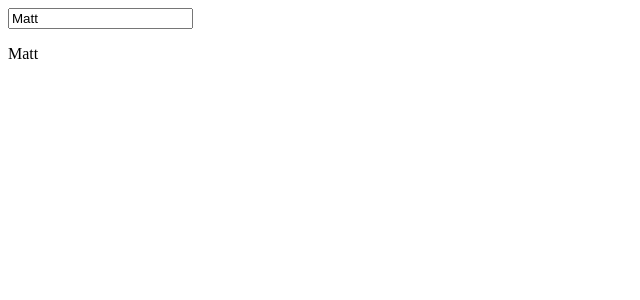
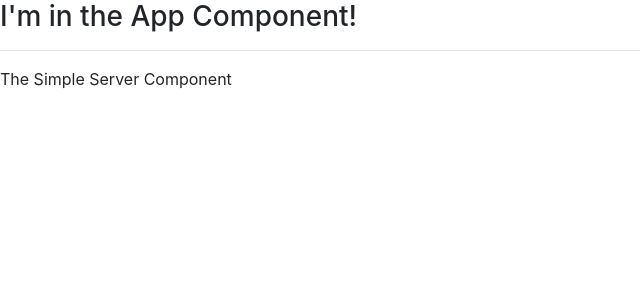
Before and after one commit to mallenswe/Angular-Learning, an Angular app in the folder my-first-app/: page / in a window 1280 px wide. Shown: the top 300 px of the page, without its empty margins (0-640 px from the left). Built offline with nearby package versions, Linux system fonts and the light colour scheme.

Commit message:
Server Component
Creating the initial server component

```diff
--- a/my-first-app/angular.json
+++ b/my-first-app/angular.json
@@ -24,6 +24,7 @@
               "src/assets"
             ],
             "styles": [
+              "node_modules/bootstrap/dist/css/bootstrap.min.css",
               "src/styles.css"
             ],
             "scripts": []
--- a/my-first-app/package.json
+++ b/my-first-app/package.json
@@ -19,6 +19,7 @@
     "@angular/platform-browser": "~8.2.13",
     "@angular/platform-browser-dynamic": "~8.2.13",
     "@angular/router": "~8.2.13",
+    "bootstrap": "^4.3.1",
     "rxjs": "~6.4.0",
     "tslib": "^1.10.0",
     "zone.js": "~0.9.1"
--- a/my-first-app/src/app/app.component.html
+++ b/my-first-app/src/app/app.component.html
@@ -1,2 +1,3 @@
-<input type="text" [(ngModel)]="name">
-<p>{{ name }}</p>
+<h3>I'm in the App Component!</h3>
+<hr>
+<app-server></app-server>
--- a/my-first-app/src/app/app.component.ts
+++ b/my-first-app/src/app/app.component.ts
@@ -6,5 +6,5 @@ import { Component } from '@angular/core';
   styleUrls: ['./app.component.css']
 })
 export class AppComponent {
-  name = 'Matt';
+
 }
--- /dev/null
+++ b/my-first-app/src/app/server/server.component.html
@@ -0,0 +1 @@
+<p>The Simple Server Component</p>
```
Also changed, not shown: my-first-app/src/app/app.module.ts (+6 -2 lines), my-first-app/src/app/server/server.component.ts (added, +9 -0 lines), 1 other file (tests, documents, lock files or other folders).
